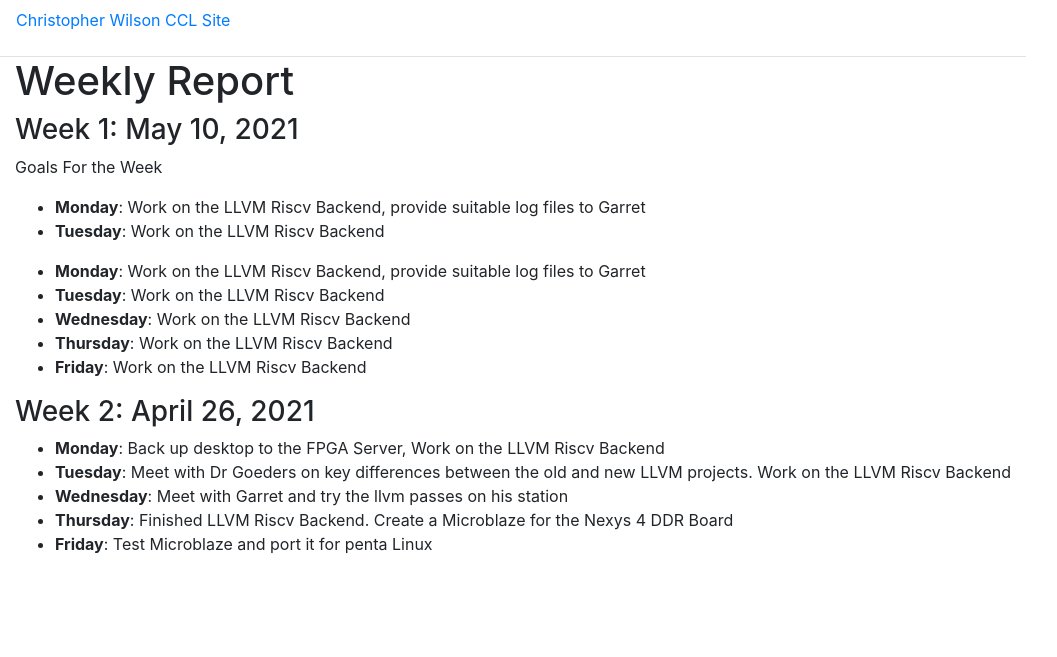
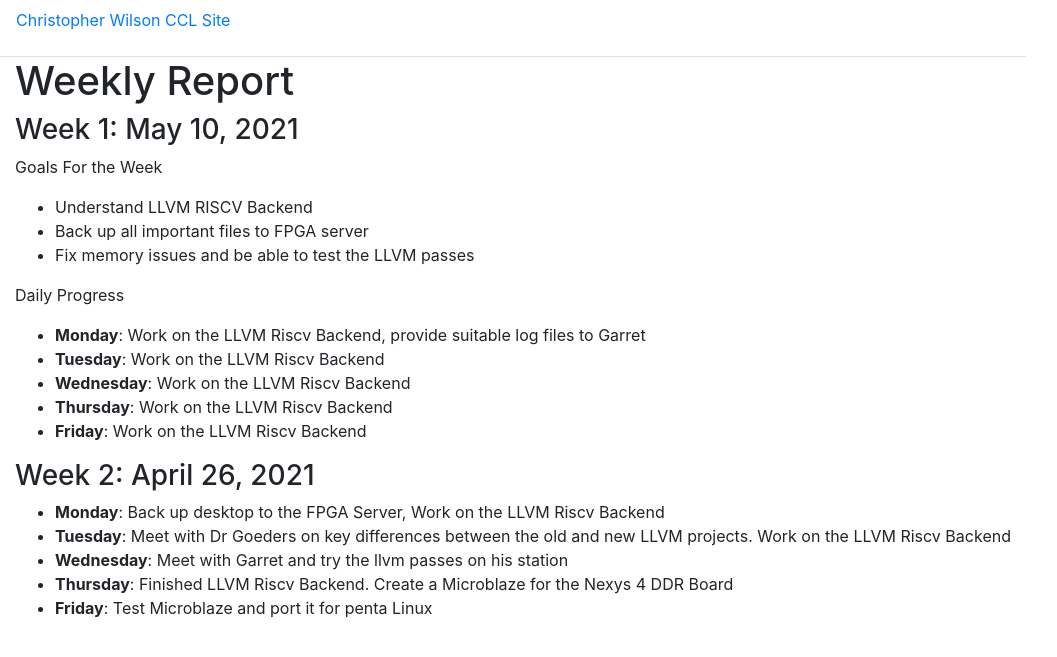
Before and after one commit to chriswils95/chriswils.github.io, a Jekyll site: the page built from _pages/log.md, in a window 1280 px wide. Shown: the top 657 px of the page, without its empty margins (0-1057 px from the left). Built offline with Jekyll 4.4.1, drawn with Linux system fonts in a browser that asks for light colours.

Commit message:
work on logs

```diff
--- a/_pages/log.md
+++ b/_pages/log.md
@@ -5,8 +5,11 @@ title: Weekly Report
 
 ### Week 1: May 10, 2021
 Goals For the Week
-* **Monday**: Work on the LLVM Riscv Backend, provide suitable log files to Garret
-* **Tuesday**: Work on the LLVM Riscv Backend
+* Understand LLVM RISCV Backend
+* Back up all important files to FPGA server
+* Fix memory issues and be able to test the LLVM passes
+
+Daily Progress
 
 * **Monday**: Work on the LLVM Riscv Backend, provide suitable log files to Garret
 * **Tuesday**: Work on the LLVM Riscv Backend
```
